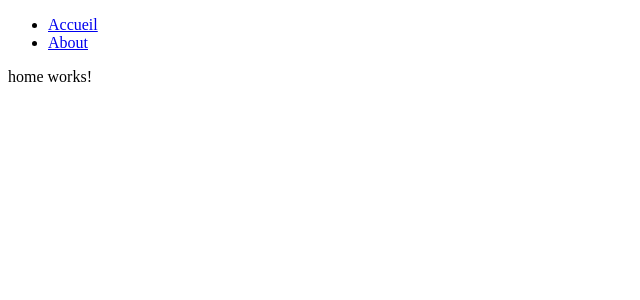
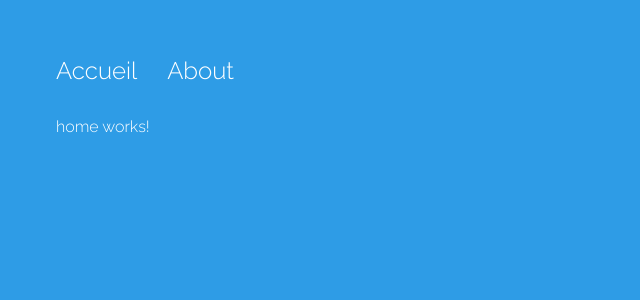
Before and after one commit to El-Mehdi-B/tp4angular, an Angular app: page / in a window 1280 px wide. Shown: the top 300 px of the page, without its empty margins (0-640 px from the left). Built offline with nearby package versions, Linux system fonts and the light colour scheme.

Commit message:
question 5

```diff
--- a/src/app/home/home.component.scss
+++ b/src/app/home/home.component.scss
@@ -0,0 +1,39 @@
+.container {
+    display: grid;
+    grid-template-columns: 50% auto;
+}
+
+.col {
+    padding: .4em 1.3em;
+}
+
+.color-dark {
+    background: #2885C4;
+}
+.color-light {
+    background: #57B3F1,
+}
+
+input.txt{
+    border: 0;
+    padding: 1em;
+    width: 80%;
+    margin-bottom: 2em;
+}
+
+input.btn{
+    border: 0;
+    display: block;
+    padding: 1em 3em;
+    background: rgba(230, 35, 10, 0.726);
+    color: rgb(229, 239, 247);
+    margin-bottom: 1em;
+    cursor: pointer;
+}
+
+.life-container{
+    background: #3FA0E1;
+    padding: .5em;
+    font-weight:bold;
+    cursor:pointer;
+}
--- a/src/styles.scss
+++ b/src/styles.scss
@@ -1 +1,33 @@
 /* You can add global styles to this file, and also import other style files */
+
+@import url('https://fonts.googleapis.com/css?family=Raleway:300,700');
+body{
+    background: #2E9CE6;
+    padding: 3em;
+    font-family: 'Raleway', 'Arial';
+    color: #fff;
+}
+
+ul{
+    list-style-type: none;
+    margin: 0 0 2em 0;
+    padding: 0;
+}
+
+ul li{
+    display:inline;
+    margin-right: 30px;
+}
+
+ul li {
+    display: inline;
+    margin-right: 30px;
+}
+
+ul li a {
+    font-size: 1.5em;
+}
+a{
+    color: #fff;
+    text-decoration: none;
+}
```
